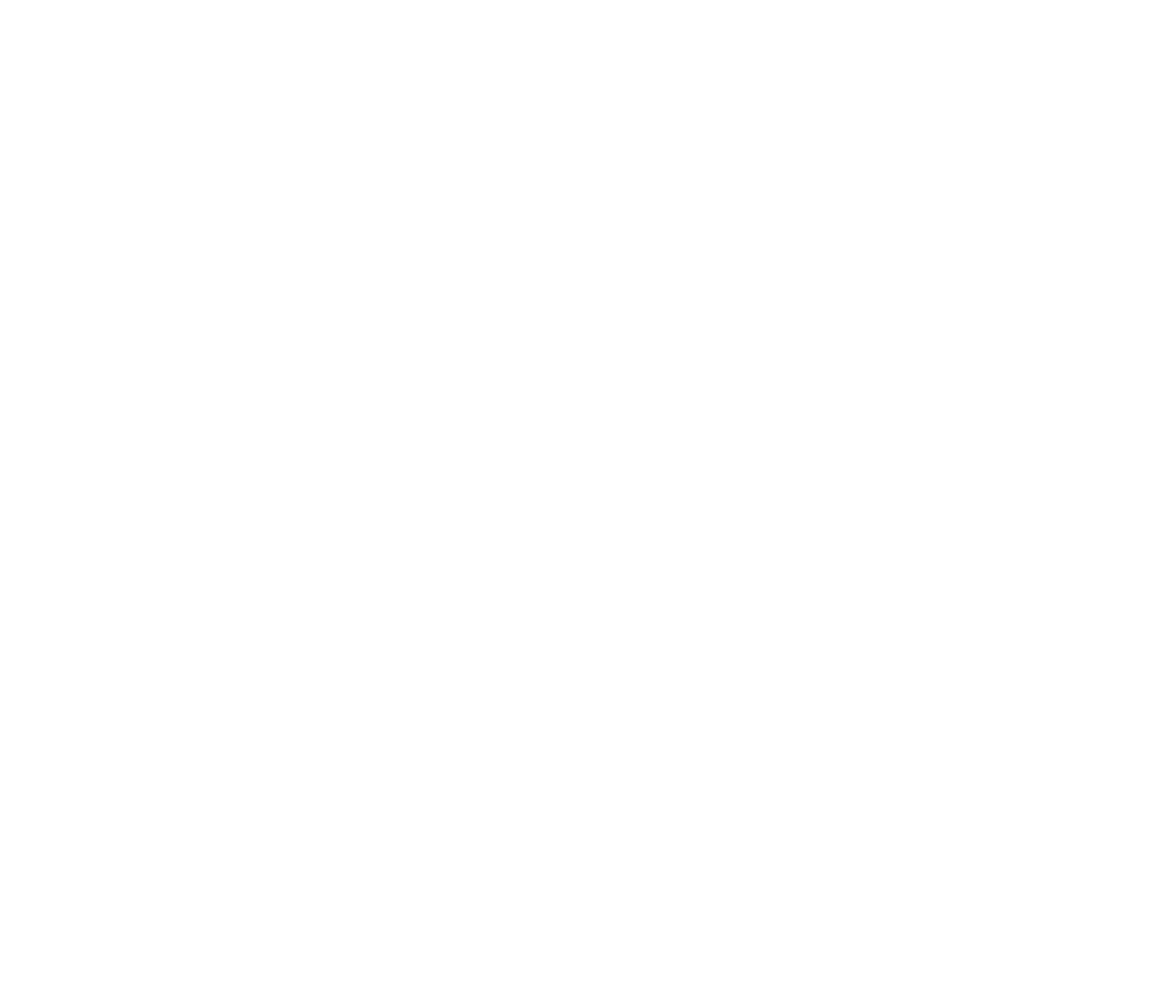
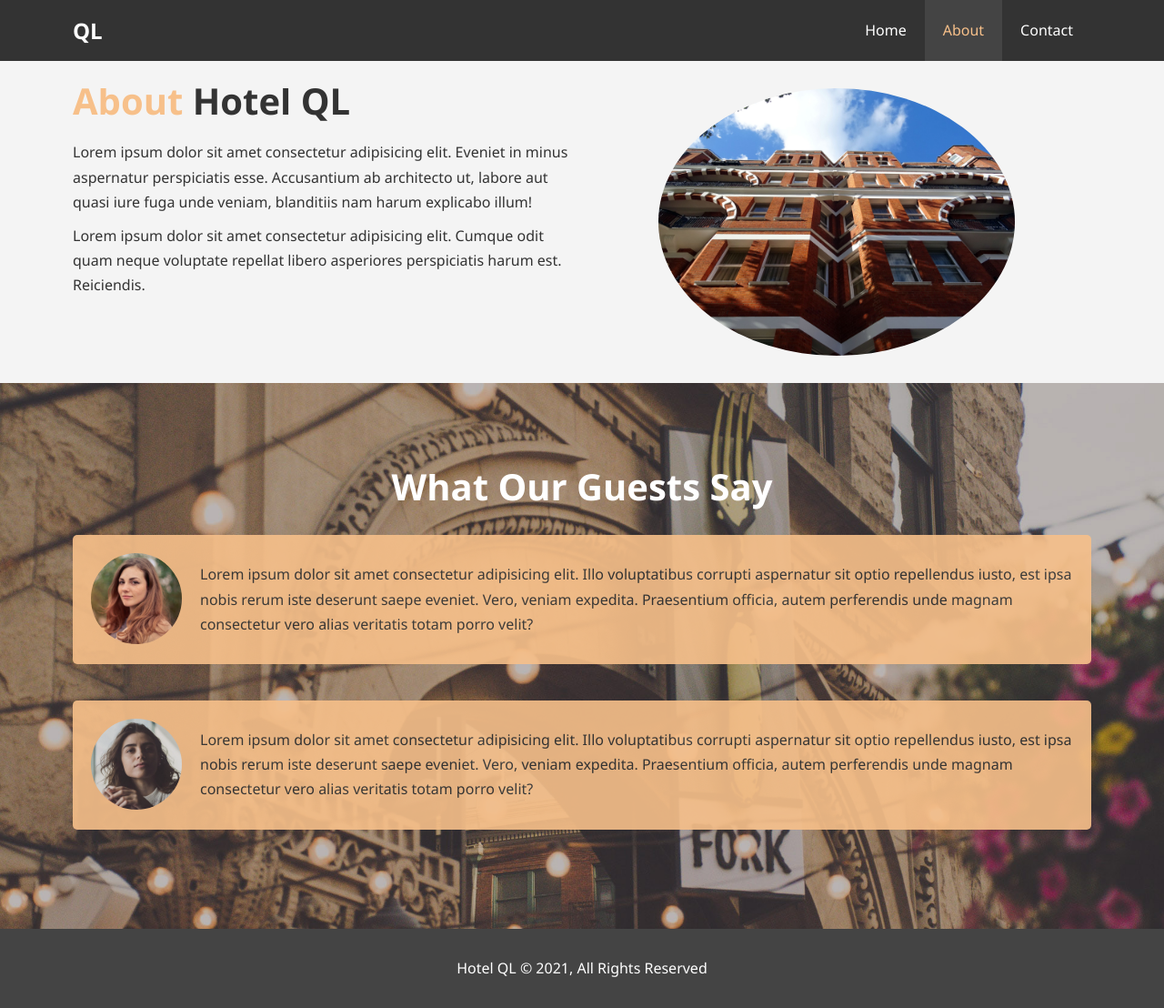
Before and after one commit to AnirupPat/html-css-hotel-website, a plain HTML site: page about.html in a window 1280 px wide. Shown: the whole page at 91% size. Before the commit the page ends 800 px from the top, so only its background shows below. Drawn offline with Linux system fonts and the light colour scheme.

Commit message:
About Page

```diff
--- a/about.html
+++ b/about.html
@@ -0,0 +1,89 @@
+<!DOCTYPE html>
+<html lang="en">
+  <head>
+    <meta charset="UTF-8" />
+    <meta http-equiv="X-UA-Compatible" content="IE=edge" />
+    <meta name="viewport" content="width=device-width, initial-scale=1.0" />
+    <meta
+      name="description"
+      content="Welcome to the most extraordinary hotel in Bangalore, India"
+    />
+    <meta name="keyword" content="hotel, bangalore hotel" />
+    <link
+      rel="stylesheet"
+      href="https://use.fontawesome.com/releases/v5.13.0/css/all.css"
+      integrity="sha384-Bfad6CLCknfcloXFOyFnlgtENryhrpZCe29RTifKEixXQZ38WheV+i/6YWSzkz3V"
+      crossorigin="anonymous"
+    />
+    <link rel="stylesheet" href="./css/style.css" />
+    <title>Hotel QL | About</title>
+  </head>
+  <body>
+    <header>
+      <nav id="navbar">
+        <div class="container">
+          <h1 class="logo">
+            <a href="index.html">QL</a>
+          </h1>
+          <ul>
+            <li><a href="index.html">Home</a></li>
+            <li><a class="current" href="about.html">About</a></li>
+            <li><a href="contact.html">Contact</a></li>
+          </ul>
+        </div>
+      </nav>
+    </header>
+    <section id="about-info" class="bg-light py-3">
+      <div class="container">
+        <div class="info-left">
+          <h1 class="l-heading">
+            <span class="text-primary">About</span> Hotel QL
+          </h1>
+          <p>
+            Lorem ipsum dolor sit amet consectetur adipisicing elit. Eveniet in
+            minus aspernatur perspiciatis esse. Accusantium ab architecto ut,
+            labore aut quasi iure fuga unde veniam, blanditiis nam harum
+            explicabo illum!
+          </p>
+          <p>
+            Lorem ipsum dolor sit amet consectetur adipisicing elit. Cumque odit
+            quam neque voluptate repellat libero asperiores perspiciatis harum
+            est. Reiciendis.
+          </p>
+        </div>
+        <div class="info-right">
+          <img src="./img/photo-2.jpg" alt="hotel" />
+        </div>
+      </div>
+    </section>
+    <div class="clr"></div>
+    <section id="testimonials" class="py-3">
+      <div class="container">
+        <h2 class="l-heading">What Our Guests Say</h2>
+        <div class="testimonial bg-primary">
+          <img src="./img/person-1.jpg" alt="Samantha" />
+          <p>
+            Lorem ipsum dolor sit amet consectetur adipisicing elit. Illo
+            voluptatibus corrupti aspernatur sit optio repellendus iusto, est
+            ipsa nobis rerum iste deserunt saepe eveniet. Vero, veniam expedita.
+            Praesentium officia, autem perferendis unde magnam consectetur vero
+            alias veritatis totam porro velit?
+          </p>
+        </div>
+        <div class="testimonial bg-primary">
+          <img src="./img/person-2.jpg" alt="Sam" />
+          <p>
+            Lorem ipsum dolor sit amet consectetur adipisicing elit. Illo
+            voluptatibus corrupti aspernatur sit optio repellendus iusto, est
+            ipsa nobis rerum iste deserunt saepe eveniet. Vero, veniam expedita.
+            Praesentium officia, autem perferendis unde magnam consectetur vero
+            alias veritatis totam porro velit?
+          </p>
+        </div>
+      </div>
+    </section>
+    <footer id="main-footer">
+      <p>Hotel QL &copy; 2021, All Rights Reserved</p>
+    </footer>
+  </body>
+</html>
--- a/css/style.css
+++ b/css/style.css
@@ -16,7 +16,28 @@ body {
 .container {
   max-width: 1160px;
   margin: auto;
+  overflow: auto;
   padding: 0 20px;
+}
+
+.clr {
+  clear: both;
+}
+
+.py-1 {
+  padding: 10px 0;
+}
+
+.py-2 {
+  padding: 20px 0;
+}
+
+.py-3 {
+  padding: 30px 0;
+}
+
+.l-heading {
+  font-size: 40px;
 }
 
 .text-primary {
@@ -170,3 +191,59 @@ p {
 .box i {
   margin-bottom: 10px;
 }
+
+/* About styling */
+#about-info .info-right {
+  float: right;
+  width: 50%;
+  min-height: 100%;
+}
+
+#about-info .info-right img {
+  display: block;
+  margin: auto;
+  width: 70%;
+  border-radius: 50%;
+}
+
+#about-info .info-left {
+  float: left;
+  width: 50%;
+  min-height: 100%;
+}
+
+/* Testimonials */
+#testimonials {
+  height: 600px;
+  background: url("../img/test-bg.jpg") no-repeat center center/cover;
+  padding-top: 100px;
+}
+
+#testimonials h2 {
+  color: #fff;
+  text-align: center;
+  padding-bottom: 40px;
+}
+
+#testimonials .testimonial {
+  padding: 20px;
+  margin-bottom: 40px;
+  border-radius: 5px;
+  opacity: 0.9;
+}
+
+#testimonials .testimonial img {
+  width: 100px;
+  float: left;
+  margin-right: 20px;
+  border-radius: 50%;
+}
+
+/* Footer styling */
+
+#main-footer {
+  text-align: center;
+  background: #444;
+  color: #fff;
+  padding: 20px;
+}
```
Also changed, not shown: index.html (+8 -2 lines).
